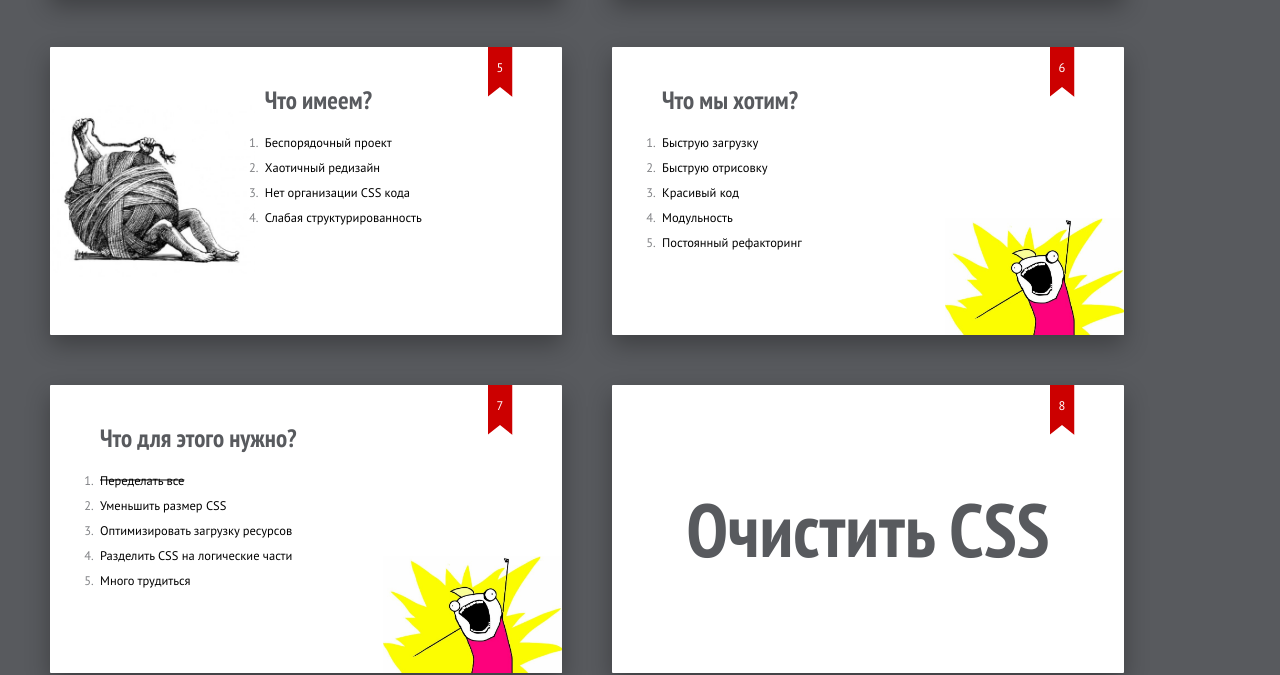
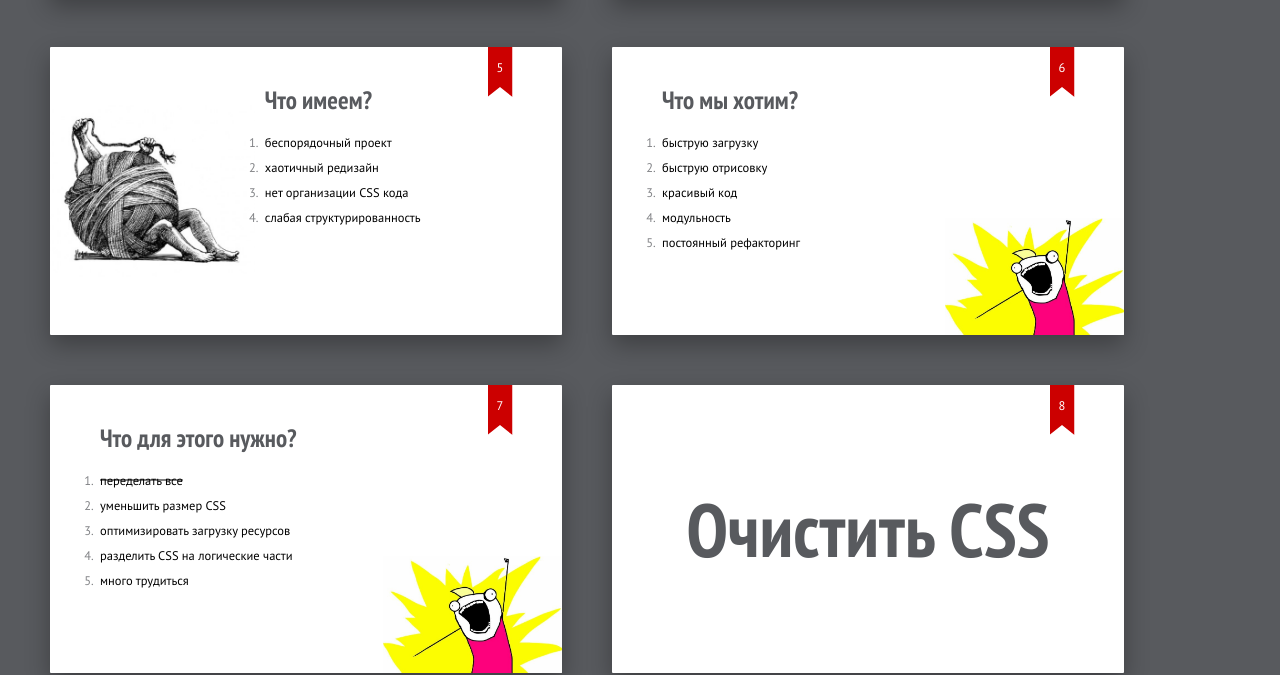
Before and after one commit to denis-zavgorodny/lazy-clear-css-slides, a website: page index.html in a window 1280 px wide. Shown: the part 803-1478 px from the top of the page. Drawn offline with Linux system fonts and the light colour scheme.

Commit message:
add some decor

```diff
--- a/index.html
+++ b/index.html
@@ -52,10 +52,10 @@
         <img src="images/figure-out-css.jpg" class="place left half">
         <div class="place-left__container">
             <ol>
-                <li>Беспорядочный проект</li>
-                <li>Хаотичный редизайн</li>
-                <li>Нет организации CSS кода</li>
-                <li>Слабая структурированность</li>
+                <li>беспорядочный проект</li>
+                <li>хаотичный редизайн</li>
+                <li>нет организации CSS кода</li>
+                <li>слабая структурированность</li>
             </ol>
         </div>
     </section>
@@ -64,11 +64,11 @@
         <h2>Что мы хотим?</h2>
         <img src="images/who-we-are.jpg" class="place right bottom small">
         <ol>
-            <li>Быструю загрузку</li>
-            <li>Быструю отрисовку</li>
-            <li>Красивый код</li>
-            <li>Модульность</li>
-            <li>Постоянный рефакторинг</li>
+            <li>быструю загрузку</li>
+            <li>быструю отрисовку</li>
+            <li>красивый код</li>
+            <li>модульность</li>
+            <li>постоянный рефакторинг</li>
         </ol>
     </section>
 
@@ -76,11 +76,11 @@
         <h2>Что для этого нужно?</h2>
         <img src="images/who-we-are.jpg" class="place right bottom small">
         <ol>
-            <li><s>Переделать все</s></li>
-            <li>Уменьшить размер CSS</li>
-            <li>Оптимизировать загрузку ресурсов</li>
-            <li>Разделить CSS на логические части</li>
-            <li>Много трудиться</li>
+            <li><s>переделать все</s></li>
+            <li>уменьшить размер CSS</li>
+            <li>оптимизировать загрузку ресурсов</li>
+            <li>разделить CSS на логические части</li>
+            <li>много трудиться</li>
         </ol>
     </section>
 
```
